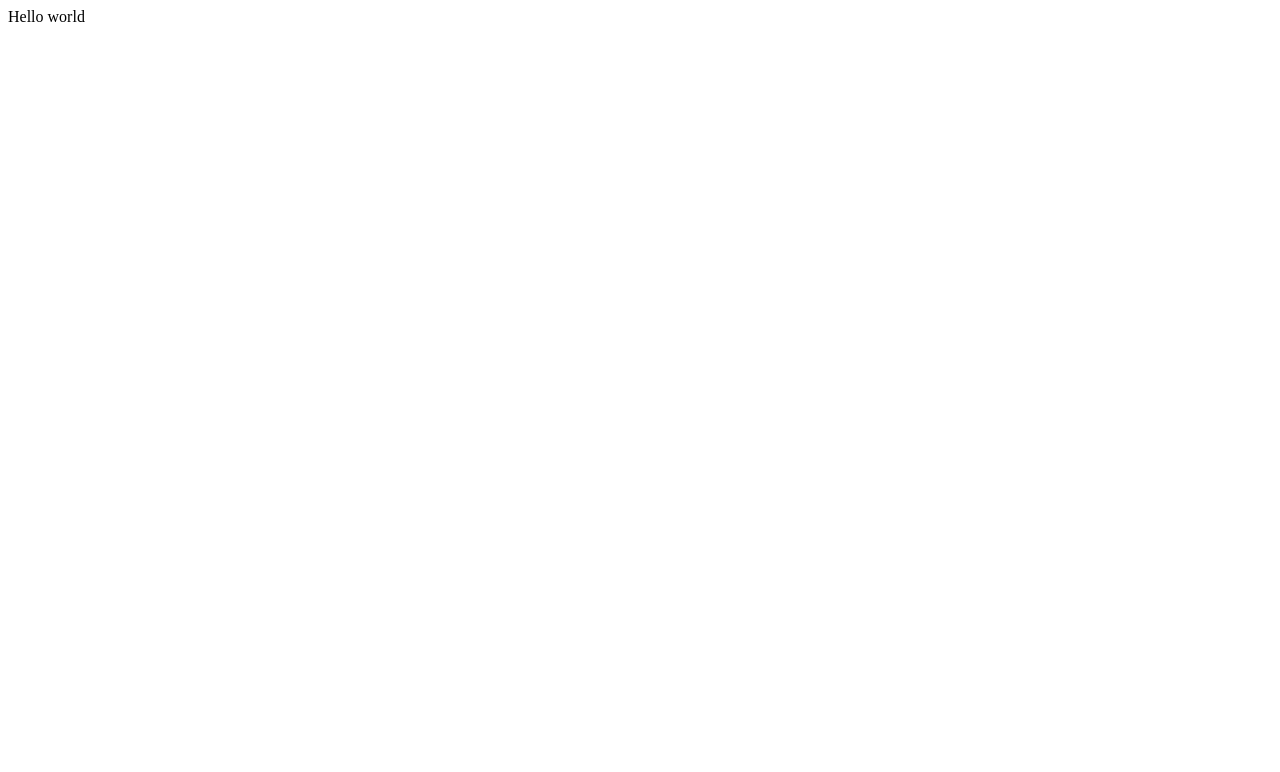
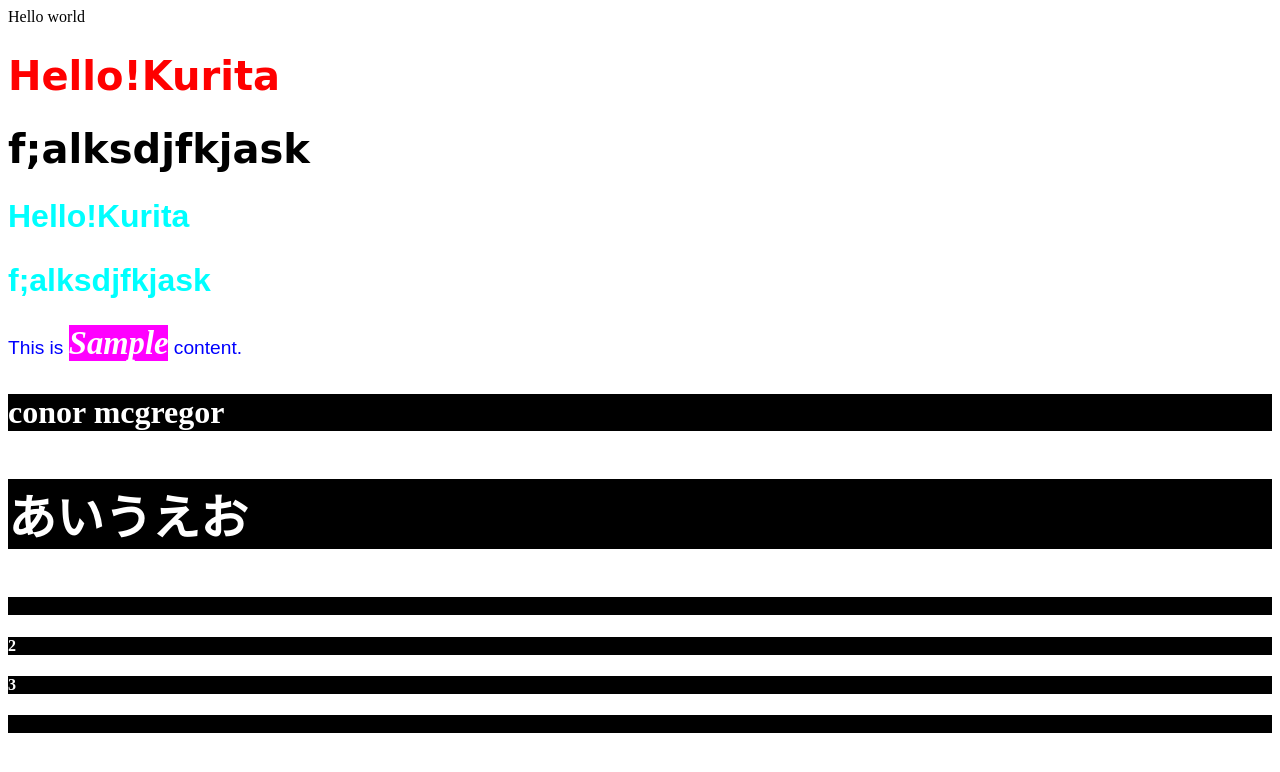
Before and after one commit to f22ba034/akdkdkda, a plain HTML site: page index.html in a window 1280 px wide. Drawn offline with Linux system fonts and the light colour scheme.

Commit message:
Update index.html

```diff
--- a/index.html
+++ b/index.html
@@ -1 +1,67 @@
 Hello world
+<!DOCTYPE html>
+<html lang="ja">
+<head>
+    <meta charset="UTF-8">
+    <meta http-equiv="X-UA-Compatible" content="IE=edge">
+    <meta name="viewport" content="width=device-width, initial-scale=1.0">
+    <title>テキストにスタイル設定</title>
+    <style>
+        /* これはCSSのコメントです */
+        /*
+        複数行コメント
+        かけちゃいます
+        */
+        h1 {
+            font-size: 2.5em;
+            font-family: cursive;
+            color: #ff0000;
+        }
+        h2 {
+            font-size: 2.0em;
+            font-family: fantasy;
+            color: rgb(0, 255, 255)
+        }
+        p {
+            font-size: 1.2em;
+            font-family: sans-serif;
+            color: blue;
+        }
+        span {
+            font: bold italic 1.7em serif;
+            background-color: magenta;
+            color: white;
+        }
+        h3 {
+            /*importantはタグ直書きより強い*/
+            font-size: 200%;
+            background-color: black;
+            color: white !important;
+        }
+        #name {
+            color: black;
+        }
+        h4 {
+            background-color: black;
+        }
+        .shiro {
+            color: white;
+        }
+    </style>
+</head>
+<body>
+    <!-- これはコメントです -->
+    <h1>Hello!Kurita</h1>
+    <h1 id="name">f;alksdjfkjask</h1>
+    <h2>Hello!Kurita</h2>
+    <h2>f;alksdjfkjask</h2>
+    <p>This is  <span>Sample</span> content.</p>
+    <h3>conor mcgregor</h3>
+    <h3 style="color: #00ff00; font-size: 300%;">あいうえお</h3>
+    <h4>1</h4>
+    <h4 class="shiro">2</h4>
+    <h4 class="shiro">3</h4>
+    <h4>4</h4>
+
+</body>
+</html>
```
